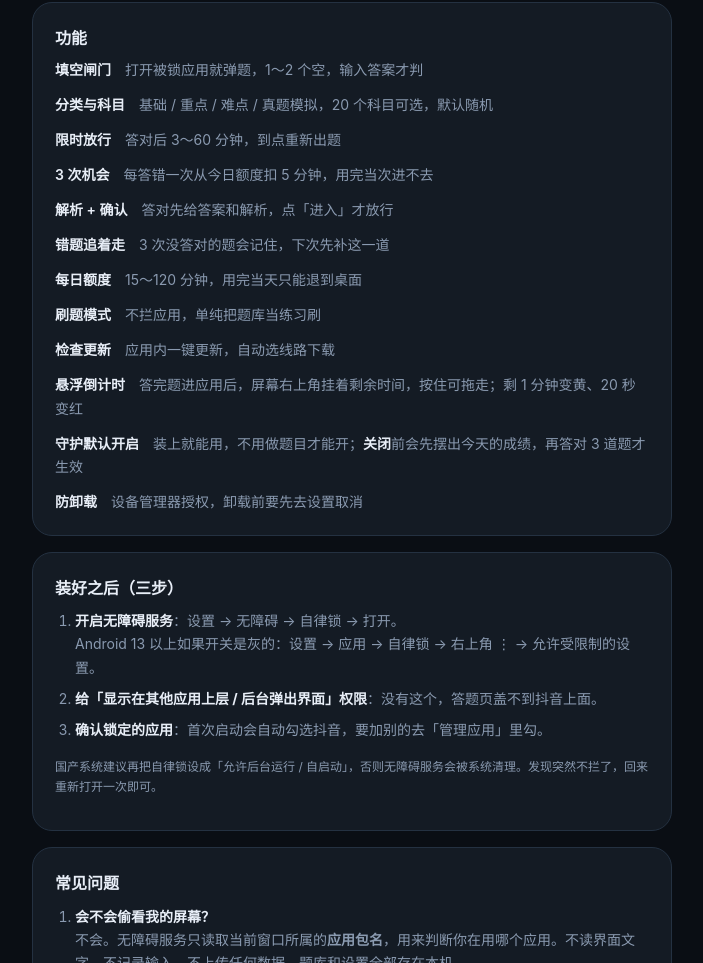
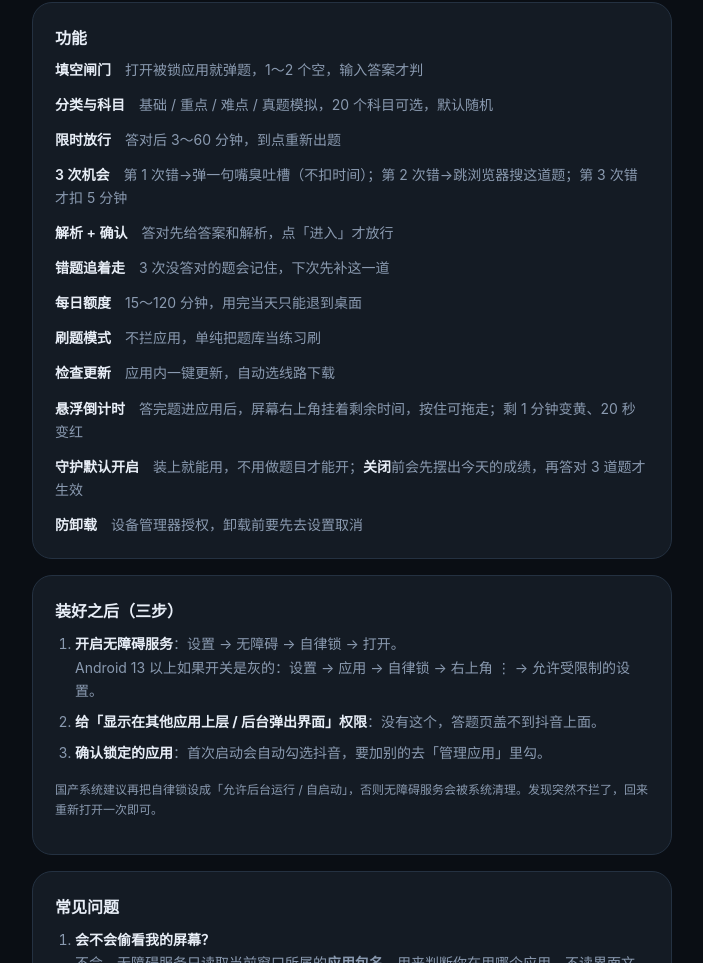
Before and after one commit to wangji330330-ops/117, a plain HTML site: page index.html in a window 1280 px wide. Shown: the part 1220-2183 px from the top of the page, without its empty margins (288-991 px from the left). Drawn offline with Linux system fonts and the light colour scheme.

Commit message:
feat: 更新 index.html

```diff
--- a/index.html
+++ b/index.html
@@ -115,7 +115,7 @@
       <div><b>填空闸门</b>　打开被锁应用就弹题，1～2 个空，输入答案才判</div>
       <div><b>分类与科目</b>　基础 / 重点 / 难点 / 真题模拟，20 个科目可选，默认随机</div>
       <div><b>限时放行</b>　答对后 3～60 分钟，到点重新出题</div>
-      <div><b>3 次机会</b>　每答错一次从今日额度扣 5 分钟，用完当次进不去</div>
+      <div><b>3 次机会</b>　第 1 次错→弹一句嘴臭吐槽（不扣时间）；第 2 次错→跳浏览器搜这道题；第 3 次错才扣 5 分钟</div>
       <div><b>解析 + 确认</b>　答对先给答案和解析，点「进入」才放行</div>
       <div><b>错题追着走</b>　3 次没答对的题会记住，下次先补这一道</div>
       <div><b>每日额度</b>　15～120 分钟，用完当天只能退到桌面</div>
```
